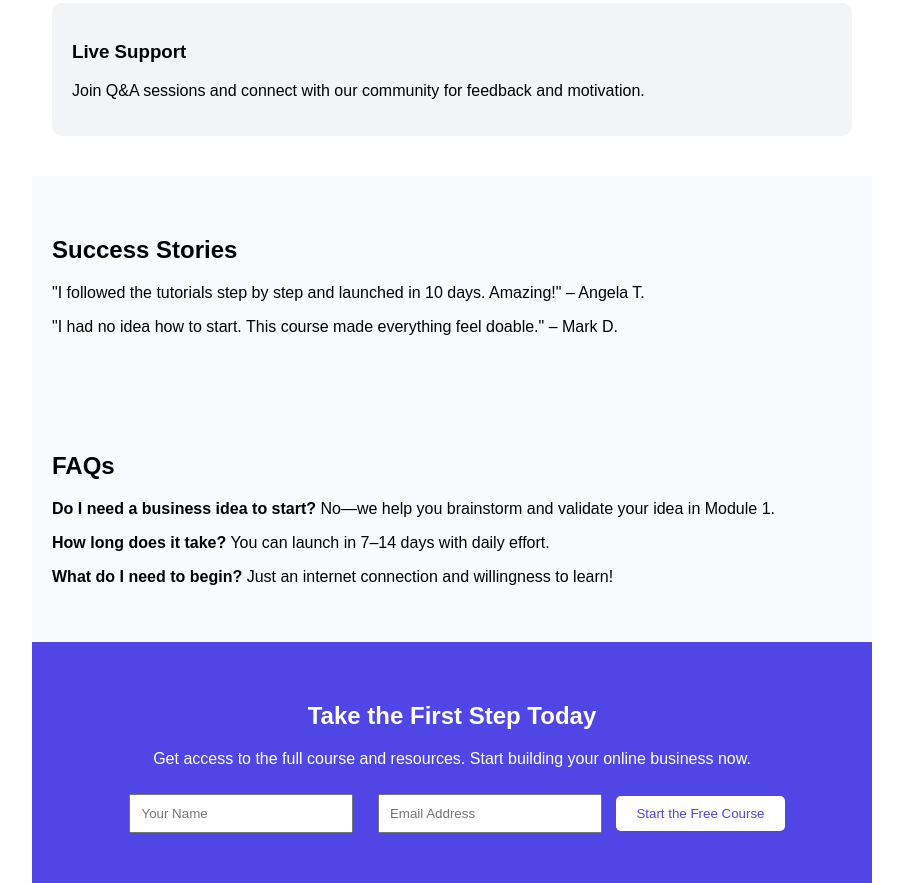
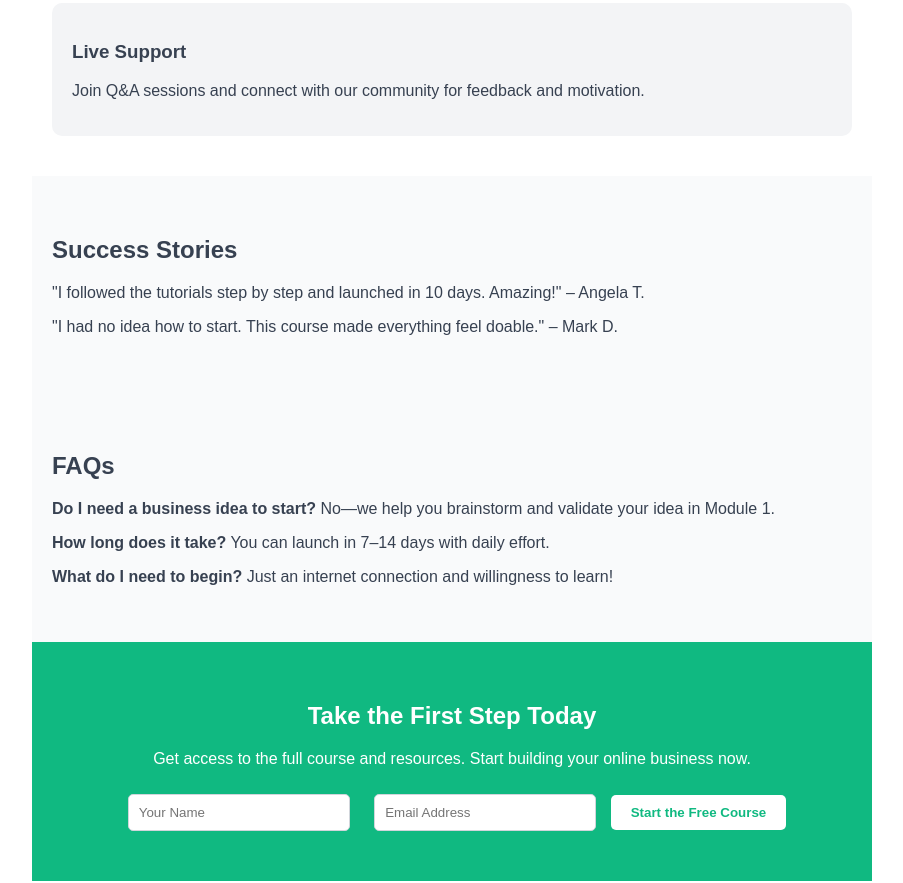
Before and after one commit to adiemills/Online-business-landing, a plain HTML site: page Index.html in a window 1280 px wide. Shown: the part 759-1642 px from the top of the page, without its empty margins (188-1091 px from the left). Drawn offline with Linux system fonts and the light colour scheme.

Commit message:
Update Index.html

```diff
--- a/Index.html
+++ b/Index.html
@@ -1,22 +1,82 @@
 <!DOCTYPE html>
 <html lang="en">
 <head>
-  <meta charset="UTF-8">
-  <meta name="viewport" content="width=device-width, initial-scale=1.0">
+  <meta charset="UTF-8" />
+  <meta name="viewport" content="width=device-width, initial-scale=1.0"/>
   <title>Start Your Online Business</title>
   <style>
-    body { font-family: Arial, sans-serif; margin: 0; padding: 0; }
-    header { background: #4F46E5; color: white; padding: 60px 20px; text-align: center; }
-    header h1 { font-size: 2.5em; margin-bottom: 0.5em; }
-    header p { font-size: 1.2em; margin-bottom: 1em; }
-    .cta-btn { background: white; color: #4F46E5; padding: 12px 24px; font-size: 1em; border: none; border-radius: 8px; cursor: pointer; }
-    section { padding: 40px 20px; max-width: 800px; margin: auto; }
-    .features { display: flex; flex-direction: column; gap: 20px; }
-    .feature { background: #F3F4F6; padding: 20px; border-radius: 10px; }
-    .testimonials, .faq { background: #F9FAFB; padding: 40px 20px; }
-    .cta-final { text-align: center; background: #4F46E5; color: white; padding: 40px 20px; }
-    .form input { padding: 10px; margin: 10px; width: 200px; }
-    .form button { padding: 10px 20px; background: white; color: #4F46E5; border: none; border-radius: 5px; cursor: pointer; }
+    body {
+      font-family: Arial, sans-serif;
+      margin: 0;
+      padding: 0;
+      color: #374151; /* dark grey */
+      background: #ffffff;
+    }
+    header {
+      background: #10B981; /* emerald green */
+      color: white;
+      padding: 60px 20px;
+      text-align: center;
+    }
+    header h1 {
+      font-size: 2.5em;
+      margin-bottom: 0.5em;
+    }
+    header p {
+      font-size: 1.2em;
+      margin-bottom: 1em;
+    }
+    .cta-btn {
+      background: white;
+      color: #10B981;
+      padding: 12px 24px;
+      font-size: 1em;
+      border: none;
+      border-radius: 8px;
+      cursor: pointer;
+      font-weight: bold;
+    }
+    section {
+      padding: 40px 20px;
+      max-width: 800px;
+      margin: auto;
+    }
+    .features {
+      display: flex;
+      flex-direction: column;
+      gap: 20px;
+    }
+    .feature {
+      background: #F3F4F6; /* light grey */
+      padding: 20px;
+      border-radius: 10px;
+    }
+    .testimonials, .faq {
+      background: #F9FAFB;
+      padding: 40px 20px;
+    }
+    .cta-final {
+      text-align: center;
+      background: #10B981;
+      color: white;
+      padding: 40px 20px;
+    }
+    .form input {
+      padding: 10px;
+      margin: 10px;
+      width: 200px;
+      border: 1px solid #D1D5DB;
+      border-radius: 5px;
+    }
+    .form button {
+      padding: 10px 20px;
+      background: white;
+      color: #10B981;
+      border: none;
+      border-radius: 5px;
+      cursor: pointer;
+      font-weight: bold;
+    }
   </style>
 </head>
 <body>
```
